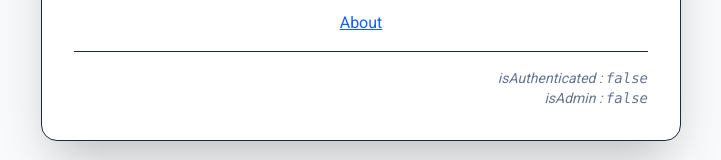
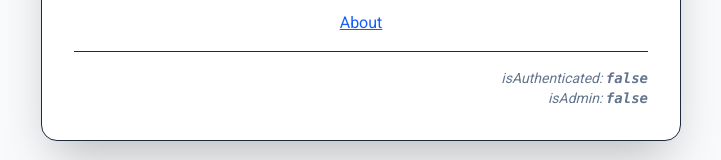
Before and after one commit to GrCOTE7/pyproject_template, a React (Vite) app in the folder frontend/: page / in a window 1280 px wide. Shown: the part 544-704 px from the top of the page, without its empty margins (279-1000 px from the left). Built offline with nearby package versions, Linux system fonts and the light colour scheme; no server answers.

Commit message:
Add isAdmin value in FE

```diff
--- a/frontend/src/App.jsx
+++ b/frontend/src/App.jsx
@@ -231,8 +231,9 @@ function App() {
         </div>
         <hr className="my-4"></hr>
         <p className="text-sm text-slate-500 italic text-right">
-          isAuthenticated : <span className="font-mono">{JSON.stringify(isAuthenticated)}</span><br/>
-          isAdmin : <span className="font-mono">{JSON.stringify(isAdmin)}</span>
+          isAuthenticated: <span className="font-mono"><b>{JSON.stringify(isAuthenticated)}</b></span>
+          <br />
+          isAdmin: <span className="font-mono"><b>{JSON.stringify(isAdmin)}</b></span>
         </p>
       </div>
     </div>
```
